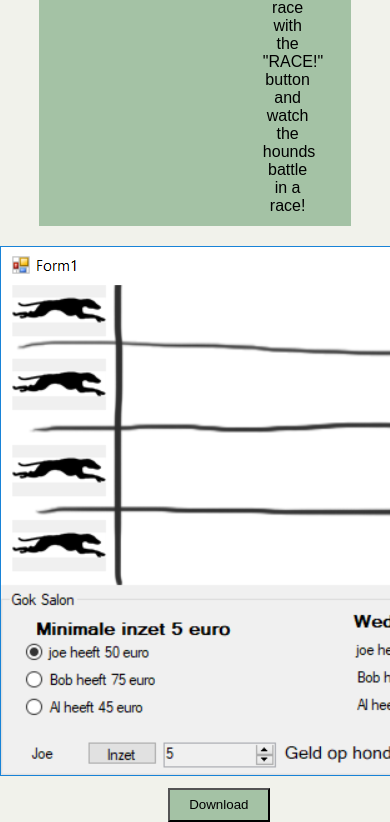
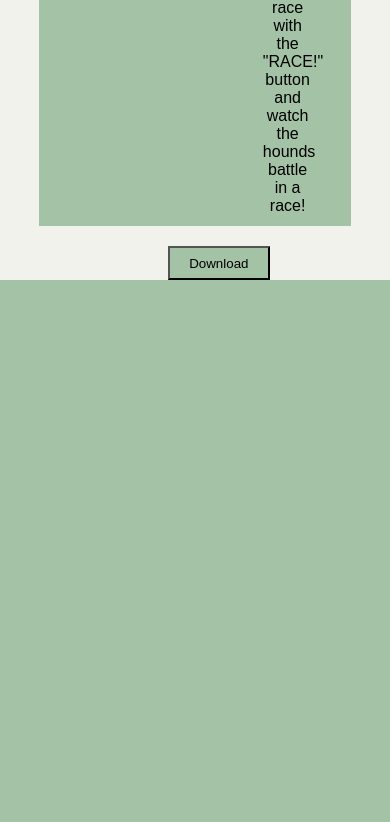
Before and after one commit to verenigde-onnozele-compagnie/PHP-project, a PHP site: page / in a window 390 px wide; the page is wider, and only the part inside the window is pictured. Shown: the part 860-1682 px from the top of that part. After the commit the page ends 1140 px from the top of that part, so only its background shows below. Run offline with PHP 8.4, Linux system fonts and the light colour scheme.

Commit message:
Added responsiveness

```diff
--- a/header.php
+++ b/header.php
@@ -7,6 +7,7 @@
 <head>
     <link rel="stylesheet" href="style.css">
     <title>Amo Login System homepage</title>
+    <meta name="viewport" content="width=device-width, initial-scale=1.0">
 </head>
 <body>
 <header>
--- a/loginController.php
+++ b/loginController.php
@@ -1,5 +1,5 @@
 <?php
-
+require 'config.php';
 /*
  * Dit is een webserver only script, waar je alleen mag komen als je via een form
  * data verstuurd, en niet als je via de url hier naar toe komt. Iedereen die dat doet
--- a/style.css
+++ b/style.css
@@ -75,3 +75,11 @@ nav a {
     background-color: #a4c2a5;
     margin-left: 43%;
 }
+
+/* =====responsive===== */
+
+@media screen and (max-width: 800px){
+    .gallery {
+        display: none;
+    }
+}
```
Also changed, not shown: 1 other file.
